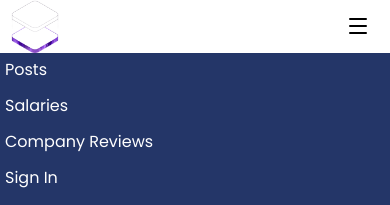
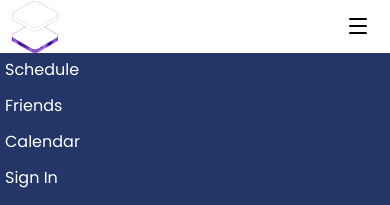
Before and after one commit to Luke-Sandigan/CNU-Free, a React (Vite) app in the folder cnufree-app/: page / in a window 390 px wide. Both pictures are taken after a click on the button 368 px from the left and 26 px from the top of the page. Shown: the top 205 px of the page. Built offline with nearby package versions, Linux system fonts and the light colour scheme.

Commit message:
I Love Gab

```diff
--- a/cnufree-app/src/components/navBar.jsx
+++ b/cnufree-app/src/components/navBar.jsx
@@ -35,9 +35,9 @@ function NavBar() {
         </div>
 
           <div className={`${isOpen ? "block" : "hidden"} md:hidden bg-[#243668]`}>
-            <a href="/ " className="block text-[#ffffff] border-b-2 border-transparent hover:bg-[#D6EAC3] transition-all duration-300 ease-in-out p-[5px]" > Posts </a>
-            <a href="/ " className="block text-[#ffffff] border-b-2 border-transparent hover:bg-[#D6EAC3] transition-all duration-300 ease-in-out  p-[5px]" > Salaries  </a>
-            <a href="/ " className="block text-[#ffffff] border-b-2 border-transparent hover:bg-[#D6EAC3] transition-all duration-300 ease-in-out  p-[5px] " > Company Reviews </a>
+            <a href="/ " className="block text-[#ffffff] border-b-2 border-transparent hover:bg-[#D6EAC3] transition-all duration-300 ease-in-out p-[5px]" > Schedule </a>
+            <a href="/ " className="block text-[#ffffff] border-b-2 border-transparent hover:bg-[#D6EAC3] transition-all duration-300 ease-in-out  p-[5px]" > Friends </a>
+            <a href="/ " className="block text-[#ffffff] border-b-2 border-transparent hover:bg-[#D6EAC3] transition-all duration-300 ease-in-out  p-[5px] " > Calendar </a>
             <a href="/ " className="block text-[#ffffff] border-b-2 border-transparent hover:bg-[#D6EAC3] transition-all duration-300 ease-in-out  p-[5px]"> Sign In </a>
             <a href="/ " className="block text-[#ffffff] border-b-2 border-transparent hover:bg-[#D6EAC3] transition-all duration-300 ease-in-out  p-[5px]  "> Create Schedule </a>
           </div>
```
